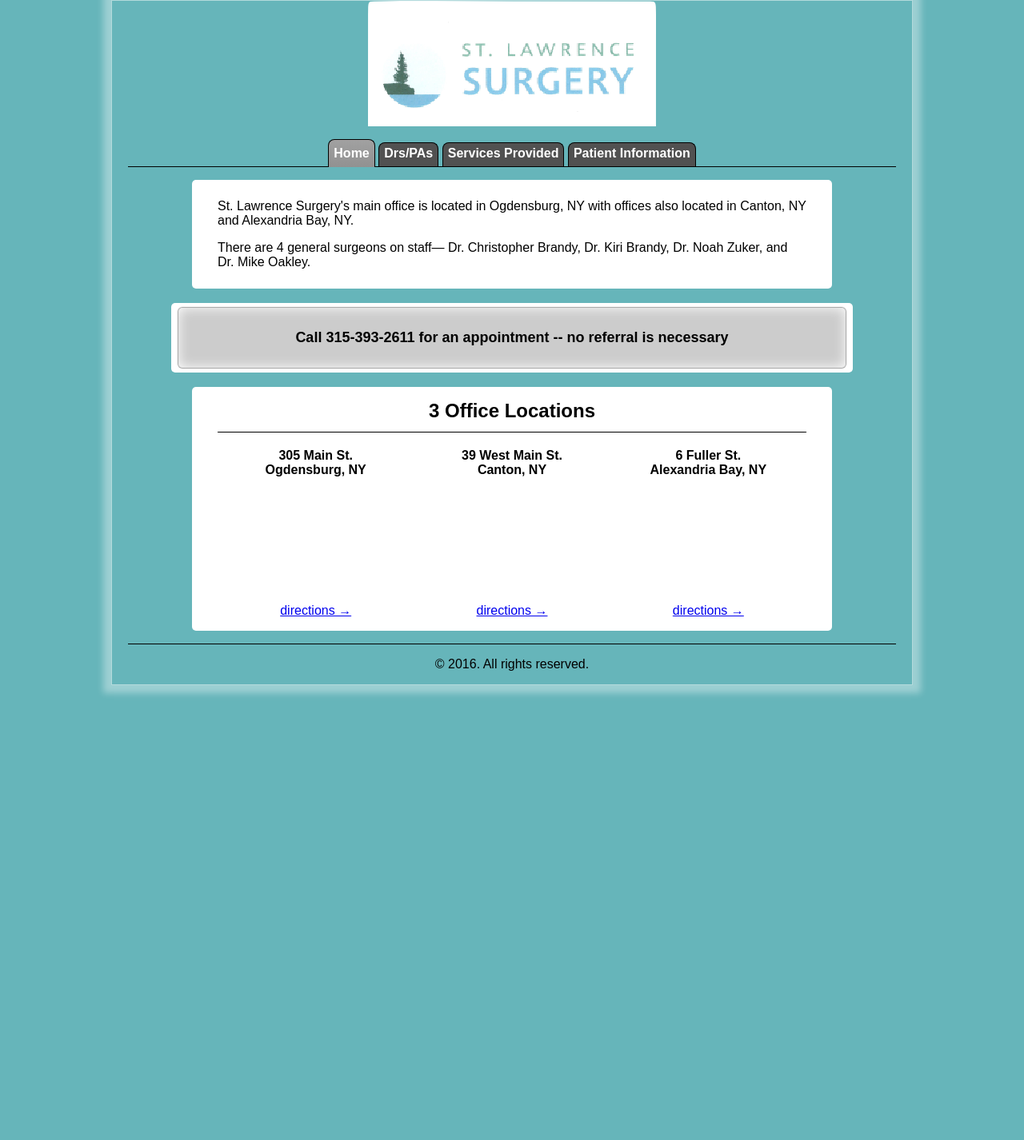
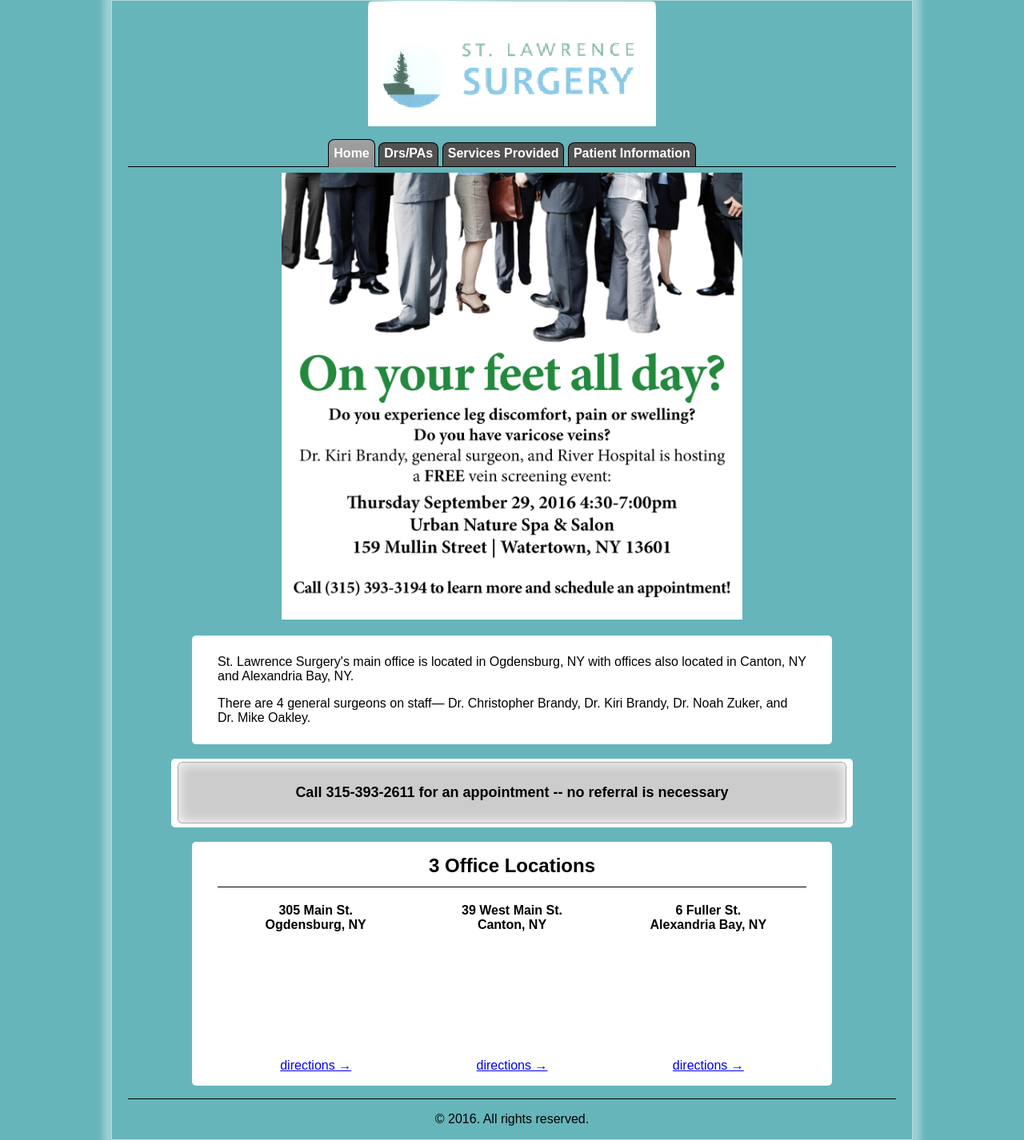
Before and after one commit to saintlawrencesurgery/saintlawrencesurgery.github.io, a Jekyll site: the page built from index.html, in a window 1280 px wide. Shown: the whole page at 80% size. Built offline with Jekyll 4.4.1, drawn with Linux system fonts in a browser that asks for light colours; nearby versions of some CDN libraries; before the commit the page ends 900 px from its top, so only the background shows below that.

Commit message:
Add image on homepage for Sept 2016 vein screening

```diff
--- a/index.html
+++ b/index.html
@@ -4,6 +4,10 @@ title: Home
 nav_id: home
 uses_google_maps: t # we only check that this isn't nil, it doesn't matter what is set
 ---
+
+<div style="text-align:center;">
+  <img src="{{ site.baseurl }}/images/drbrandyveinscreening_September_2016.jpg" alt="Vein Screening Sept 2016" style="width:60%;" />
+</div>
 
 <section class="intro">
   <p>
```
Also changed, not shown: images/drbrandyveinscreening_September_2016.jpg (added).
